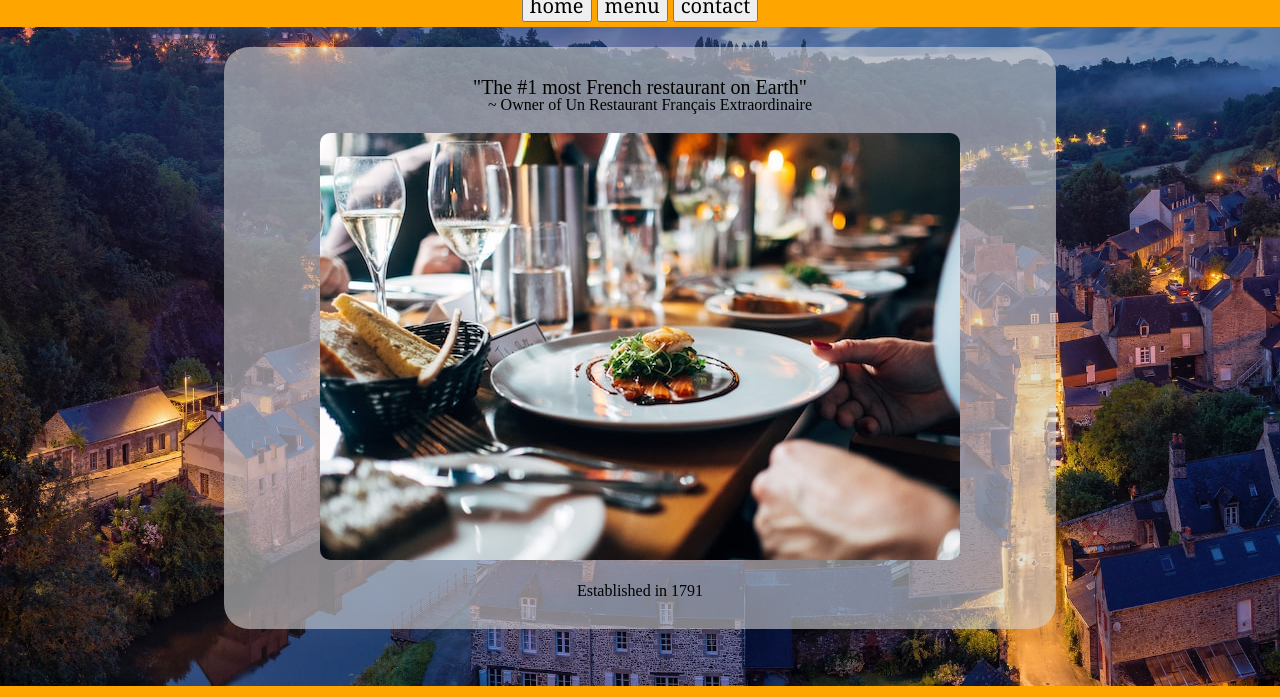
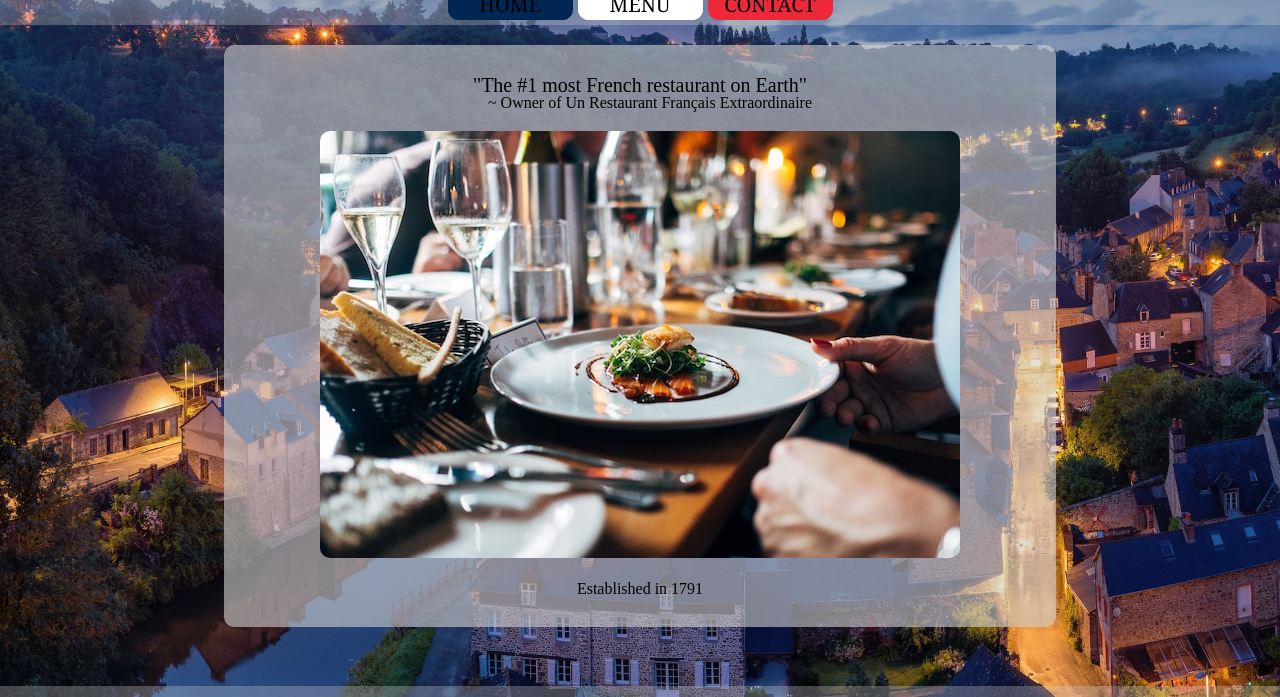
Before and after one commit to GeorgeCiesinski/restaurant-page, a website built with webpack: page src/template.html in a window 1280 px wide. Shown: the part 58-755 px from the top of the page. Built offline with nearby package versions, Linux system fonts and the light colour scheme.

Commit message:
Created fixed background - Created a fixed french background - Page floats over background and scrolls independently

```diff
--- a/src/baseLayout.js
+++ b/src/baseLayout.js
@@ -14,6 +14,10 @@ const baseLayout = (function() {
 
         // Get body
         const body = document.body;
+
+        const background = document.createElement("div");
+        background.classList.add("background");
+        body.appendChild(background);
 
         /* Header */
         const header = document.createElement("header");
@@ -51,21 +55,25 @@ const baseLayout = (function() {
         // Button name and function call
         const navElements = [
             {
-                "name": "home",
-                "function": home.generate
+                "name": "HOME",
+                "function": home.generate,
+                "class": "button-blue"
             },
             {
-                "name": "menu",
-                "function": menu.generate
+                "name": "MENU",
+                "function": menu.generate,
+                "class": "button-white"
             },
             {
-                "name": "contact",
-                "function": contact.generate
+                "name": "CONTACT",
+                "function": contact.generate,
+                "class": "button-red"
             }
         ];
         // Creates a button for every navElement specified above
         navElements.forEach(function(item) {
             const newButton = document.createElement("button");
+            newButton.classList.add(item["class"]);
             newButton.addEventListener("click", item["function"].bind(_content));  // Binds _content to 'this' keyword
             newButton.textContent = item["name"];
             navigation.append(newButton);
--- a/src/main.scss
+++ b/src/main.scss
@@ -53,6 +53,23 @@ table {
 STYLING
 */
 
+// Colors
+$header-footer-color: rgba(211, 211, 211, 0.300);
+$content-background-color: lightgrey;
+$header-button-color: lightcoral;
+$header-button-font-color: black;
+$font-color-primary: black;
+$content-color: rgba(211, 211, 211, 0.600);
+// French Flag
+$flag-blue: rgba(0, 38, 84);
+$flag-white: rgba(255, 255, 255);
+$flag-red: rgba(237, 41, 57);
+
+// Sizes
+$content-width: 65vw;
+$side-padding: calc((100vw - $content-width) / 2);
+$border-radius: 10px;
+
 * {
     font-family:Cambria, Cochin, Georgia, Times, 'Times New Roman', serif
 }
@@ -63,6 +80,18 @@ body {
     min-height: 100vh;
 }
 
+.background {
+    position: fixed;
+    height: 100vh;
+    width: 100vw;
+    z-index: -1;
+    background-image: url(./assets/img/french-landscape.jpg);
+    background-color: white;
+    background-size: cover;
+    background-repeat: no-repeat;
+    background-position: center;
+}
+
 // h1-h6 font size
 h1, h2, h3, h4, h5, h6 {
     margin: 0;
@@ -70,18 +99,6 @@ h1, h2, h3, h4, h5, h6 {
 	border: 0;
 	vertical-align: baseline;
 }
-
-// Colors
-$header-footer-color: orange;
-$content-background-color: lightgrey;
-$header-button-color: lightcoral;
-$header-button-font-color: black;
-$font-color-primary: black;
-$content-color: rgba(211, 211, 211, 0.600);
-
-// Sizes
-$content-width: 65vw;
-$side-padding: calc((100vw - $content-width) / 2);
 
 // Header and Footer
 header, footer {
@@ -100,8 +117,25 @@ header>.top>h1 {
     gap: 5px;
     margin: 5px;
 }
+// Nav
 #nav>button {
+    width: 125px;
     font-size: 125%;
+}
+.button-blue {
+    background-color: $flag-blue;
+    border: 1px solid $flag-blue;
+    border-radius: $border-radius;
+}
+.button-white {
+    background-color: $flag-white;
+    border: 1px solid $flag-white;
+    border-radius: $border-radius;
+}
+.button-red {
+    background-color: $flag-red;
+    border: 1px solid $flag-red;
+    border-radius: $border-radius;
 }
 
 // Footer
@@ -119,11 +153,6 @@ footer>h4 {
 // Content
 #content {
     flex: 1;
-    background-image: url(./assets/img/french-landscape.jpg);
-    background-color: white;
-    background-size: cover;
-    background-repeat: no-repeat;
-    background-position: center;
     width: $content-width;
     padding: 20px $side-padding 20px $side-padding;
 }
@@ -131,7 +160,7 @@ footer>h4 {
 // Content Card
 .content-card {
     background-color: $content-color;
-    border-radius: 25px;
+    border-radius: $border-radius;
     padding: 20px 0px 20px 0px;
     text-align: center;
 }
@@ -193,6 +222,6 @@ figcaption:before {
 
 // Contact
 .map>iframe {
-    border-radius: 25px;
+    border-radius: $border-radius;
     max-width: 90%;
 }
--- a/src/menu.js
+++ b/src/menu.js
@@ -1,5 +1,5 @@
 import baseLayout from './baseLayout';
-import Menu from './menu.json';
+import Menu from './data/menu.json';
 
 // Menu content
 const menu = (function() {
```
Also changed, not shown: README.md, src/data/menu.json (renamed from src/menu.json).
